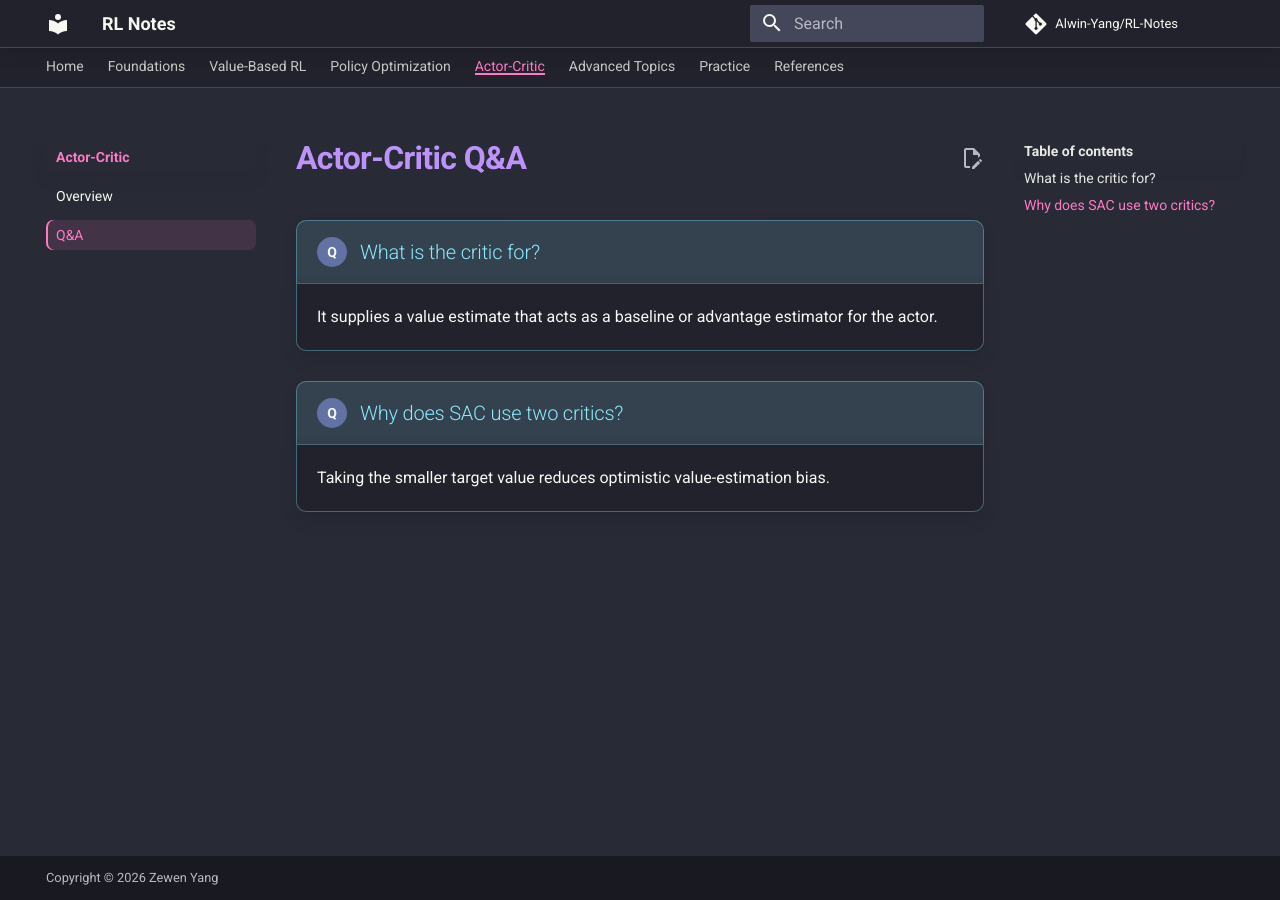
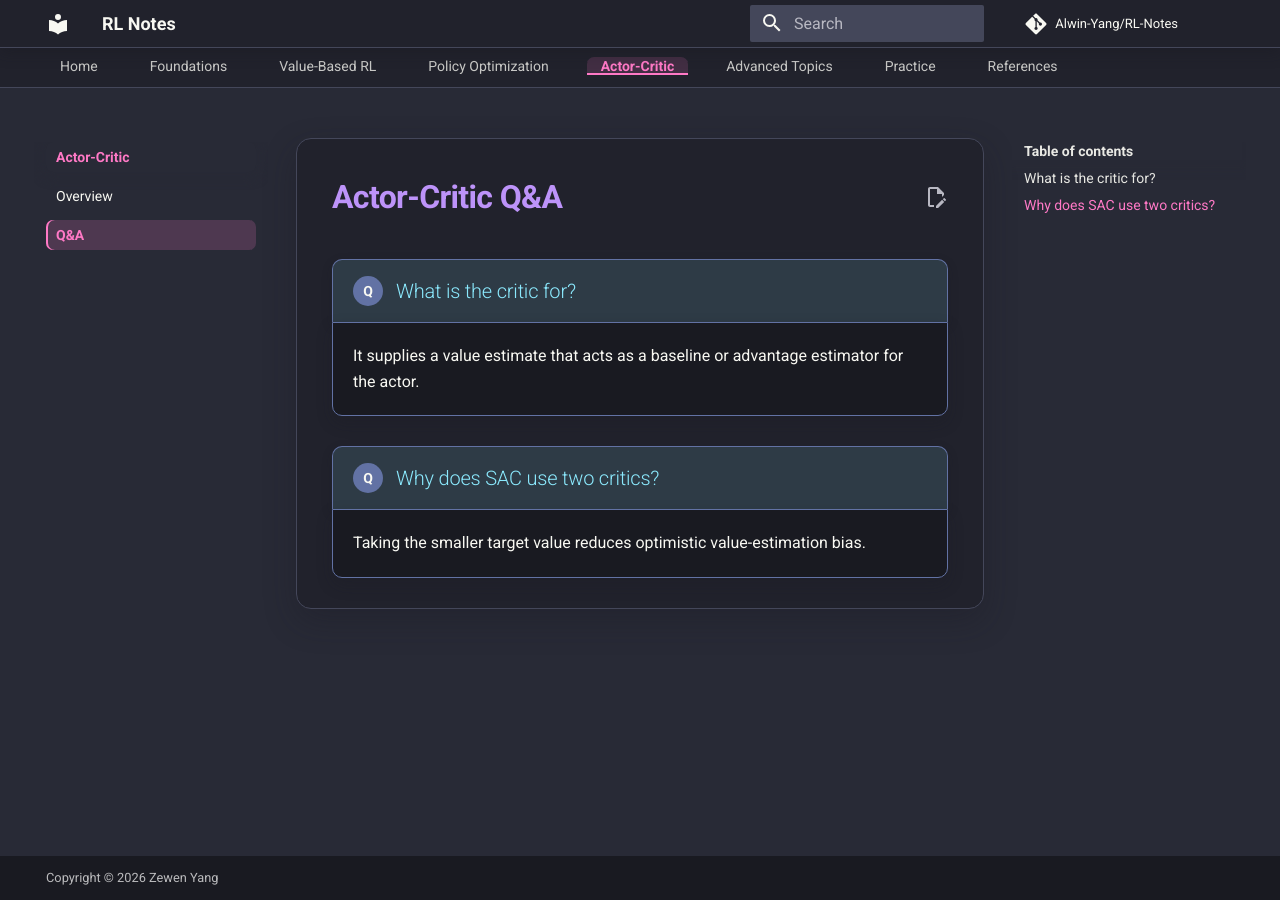
Before and after one commit to Alwin-Yang/RL-Notes, an MkDocs documentation site: the page built from docs/actor-critic/Q&A.md, in a window 1280 px wide. Built offline with MkDocs 1.6.1 and Material for MkDocs 9.7.7, drawn with Linux system fonts in a browser that asks for light colours; comment, search, counter and statistics services are not loaded.

Commit message:
enhance styles for improved visibility and interaction in Dracula layout

```diff
--- a/docs/stylesheets/extra.css
+++ b/docs/stylesheets/extra.css
@@ -213,3 +213,48 @@
   box-shadow: 0 .35rem .8rem #191a213d;
   line-height: 1.65;
 }
+
+/* Stronger visual treatment for a clearly visible Dracula layout. */
+.md-tabs__link {
+  border-radius: .35rem .35rem 0 0;
+  padding-inline: .7rem;
+}
+
+.md-tabs__item--active > .md-tabs__link {
+  background: #ff79c626;
+  font-weight: 700;
+}
+
+.md-sidebar--primary .md-nav__link--active {
+  background: #ff79c62e;
+  font-weight: 700;
+}
+
+.qa-list h2 {
+  background: #8be9fd1f;
+  border-color: #6272a4;
+}
+
+.qa-list h2 + p {
+  background: #191a21;
+  border-color: #6272a4;
+}
+
+@media screen and (min-width: 60em) {
+  .md-content__inner {
+    background: #21222c;
+    border: 1px solid #44475a;
+    border-radius: .75rem;
+    box-shadow: 0 .6rem 1.6rem #191a2152;
+    margin-top: 1rem;
+    padding: 1.5rem 1.75rem;
+  }
+}
+
+@media (prefers-reduced-motion: no-preference) {
+  .md-content__inner,
+  .qa-list h2,
+  .qa-list h2 + p {
+    transition: background-color .16s ease, border-color .16s ease, box-shadow .16s ease;
+  }
+}
```
